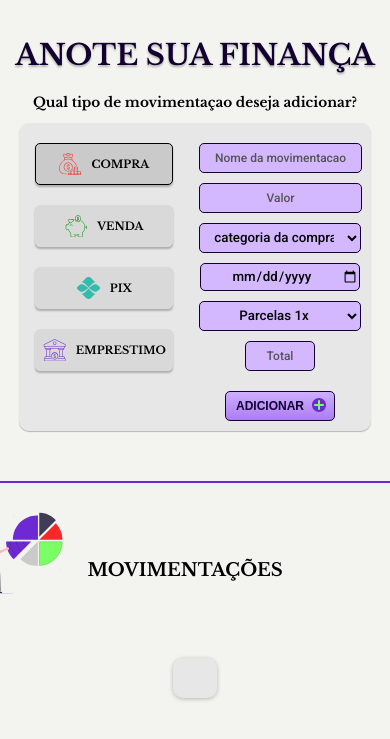
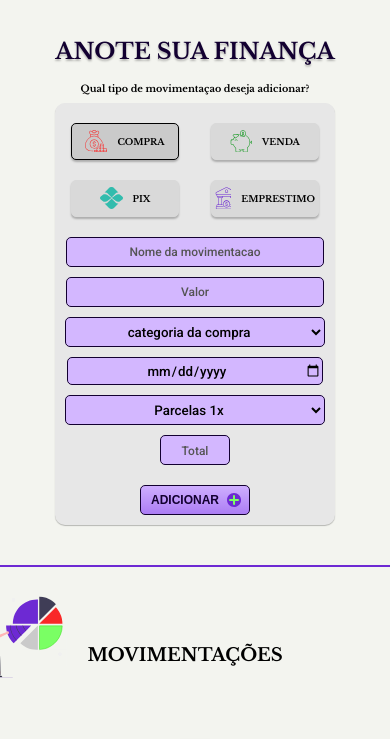
Before and after one commit to JefersonSg/jefersonsg.github.io, a plain HTML site: page movimentacoes.html in a window 390 px wide. Both pictures are taken after a click on the label 104 px from the left and 266 px from the top of the page. Shown: the part 103-842 px from the top of the page. Drawn offline with nearby package versions, Linux system fonts and the light colour scheme.

Commit message:
melhorias do responsivo

```diff
--- a/css/movimentacoes.css
+++ b/css/movimentacoes.css
@@ -134,7 +134,6 @@ body {
 
   .navegacao-conteudo ul {
     gap: 15px;
-    margin-left: 20px;
   }
 
   .navegacao ul {
@@ -209,9 +208,7 @@ body {
     gap: 40px;
   }
 
-  .navegacao ul a {
-    font-size: 10px;
-  }
+  .navegacao ul a {}
 
   .navegacao ul {
     gap: 10px;
@@ -241,16 +238,8 @@ body {
     gap: 20px;
   }
 
-  .navegacao ul a {
-    font-size: 8px;
-  }
-
   .navegacao ul {
     gap: 8px;
-  }
-
-  .login ul a {
-    font-size: 8px;
   }
 
   .login ul {
@@ -373,15 +362,11 @@ body {
   display: grid;
   justify-content: center;
   margin-bottom: 50px;
-  margin-left: -134px;
   align-items: center;
+  text-align: center;
 }
 
-.selecao-radio {
-  display: grid;
-  margin: 0 auto;
-  text-align: center;
-}
+
 
 .selecao-radio h2 {
   font-size: 18px;
@@ -661,11 +646,17 @@ body {
     height: 15px;
   }
 
-
-
 }
 
 @media (max-width: 600px) {
+  .financas-bg {
+    padding-bottom: 20px;
+  }
+
+  .selecao-radio {
+    margin-bottom: 20px;
+  }
+
   .titulo {
     font-size: 1.8rem;
     margin-bottom: 10px;
@@ -676,9 +667,96 @@ body {
   }
 
   .selecao-conteudo {
-    width: 85%;
+    padding: 0px;
     display: grid;
-    grid-template-columns: 150px minmax(auto, 350px);
+    grid-template-columns: 220px 220px;
+    margin: 0 auto;
+    gap: 20px;
+    border-radius: 10px;
+    background: #e7e7e7;
+    padding: 20px 10px 10px 10px;
+    box-shadow: 0px 1px 1px rgb(0 0 0 / 25%);
+  }
+
+  .financas-formulario {
+    grid-template-columns: 1fr;
+    border-radius: 0px;
+    width: 80%;
+    padding: 0px;
+    box-shadow: 0px 0px 0px rgb(0 0 0 / 0);
+  }
+
+
+  #compra-label {
+    grid-area: 1;
+    justify-content: center;
+    font-size: 11px;
+    height: 30px;
+    width: 130px;
+    padding: 5px 3px;
+  }
+
+  #venda-label {
+    grid-area: 1;
+    justify-content: center;
+    font-size: 11px;
+    height: 30px;
+    width: 130px;
+    padding: 5px 3px;
+  }
+
+  #pix-label {
+    grid-area: 2;
+    justify-content: center;
+    font-size: 11px;
+    height: 30px;
+    width: 130px;
+    padding: 5px 3px;
+  }
+
+
+  #emprestimo-label {
+    grid-area: 2;
+    justify-content: center;
+    font-size: 11px;
+    height: 30px;
+    width: 130px;
+    padding: 5px 3px;
+  }
+
+  #emprestimo-conteudo,
+  #pix-conteudo,
+  #venda-conteudo,
+  #compra-conteudo {
+    grid-column: 1/-1;
+    grid-row: 3/6;
+  }
+
+  .div-total {
+    justify-self: center;
+  }
+}
+
+/* Media do formulario */
+
+@media (max-width: 500px) {
+  .selecao-conteudo {
+    grid-template-columns: 175px 175px;
+  }
+}
+
+@media (max-width: 400px) {
+  .titulo {
+    font-size: 1.4rem;
+    margin-bottom: 10px;
+  }
+
+  .selecao-radio h2 {
+    font-size: 0.6rem;
+  }
+
+  .selecao-conteudo {
+    grid-template-columns: 120px 120px;
     margin: 0 auto;
     gap: 20px;
     border-radius: 10px;
@@ -694,55 +772,34 @@ body {
     box-shadow: 0px 0px 0px rgb(0 0 0 / 0);
   }
 
+  .financas-formulario {
+    display: grid;
+    grid-template-columns: auto;
+  }
+
   #compra-label {
-    grid-area: 1;
-    justify-content: center;
-    font-size: 11px;
-    height: 30px;
-    width: 130px;
-    padding: 5px 3px;
+    font-size: 9px;
+    height: 25px;
+    width: 100px;
   }
 
   #venda-label {
-    grid-area: 2;
-    justify-content: center;
-    font-size: 11px;
-    height: 30px;
-    width: 130px;
-    padding: 5px 3px;
+    font-size: 9px;
+    height: 25px;
+    width: 100px;
   }
 
   #pix-label {
-    grid-area: 3;
-    justify-content: center;
-    font-size: 11px;
-    height: 30px;
-    width: 130px;
-    padding: 5px 3px;
+    font-size: 9px;
+    height: 25px;
+    width: 100px;
   }
 
 
   #emprestimo-label {
-    grid-area: 4;
-    justify-content: center;
-    font-size: 11px;
-    height: 30px;
-    width: 130px;
-    padding: 5px 3px;
-  }
-
-  #emprestimo-conteudo,
-  #pix-conteudo,
-  #venda-conteudo,
-  #compra-conteudo {
-    grid-column: 2;
-    grid-row: 6/-1;
-  }
-
-  /* Media do formulario */
-  .financas-formulario {
-    display: grid;
-    grid-template-columns: auto;
+    font-size: 9px;
+    height: 25px;
+    width: 100px;
   }
 }
 
```
